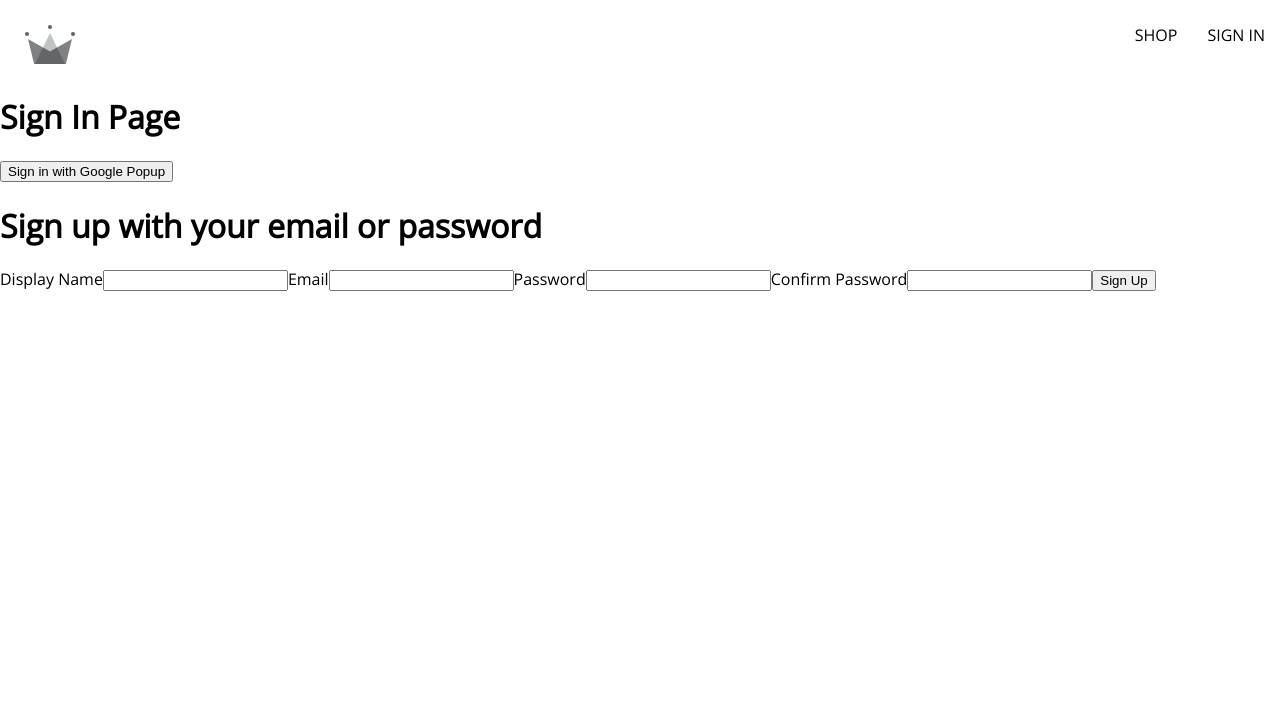
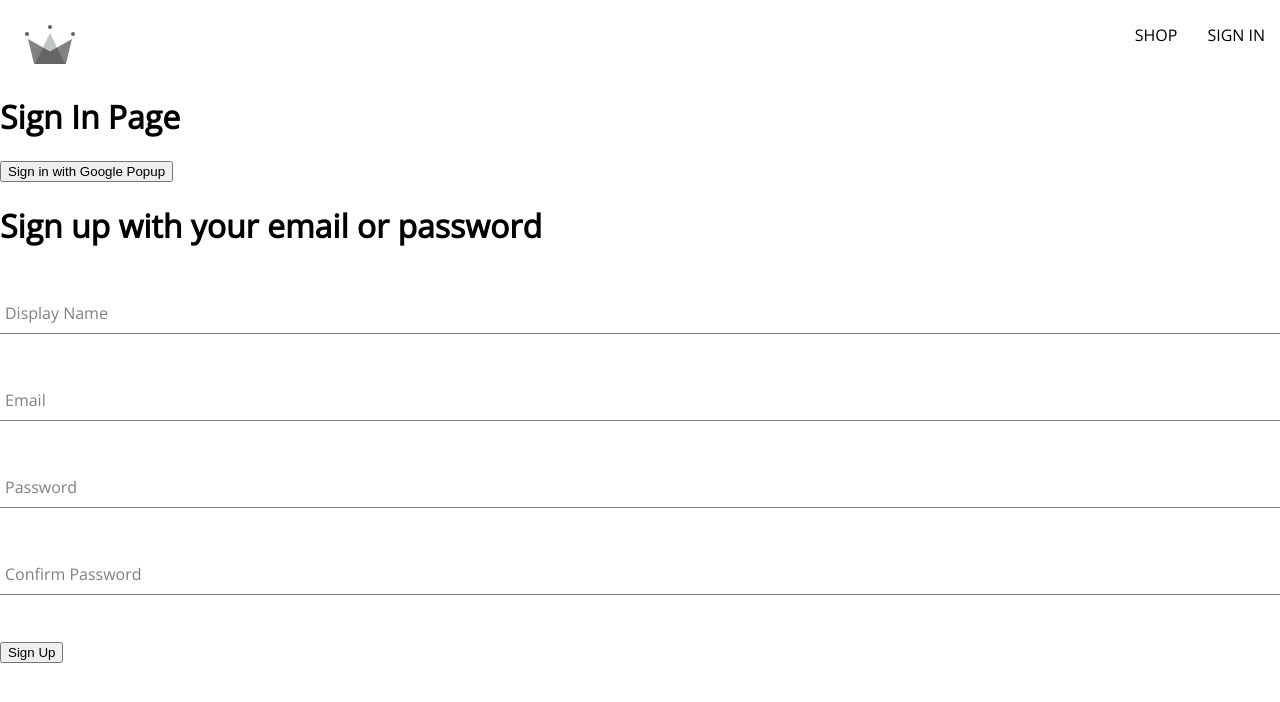
Before and after one commit to mcbrownc/penny-farthing-parts, a React (Create React App) app: page /sign-in in a window 1280 px wide. Shown: the top 702 px of the page. Built offline with nearby package versions, Linux system fonts and the light colour scheme.

Commit message:
added form-input component and styles

```diff
--- /dev/null
+++ b/src/components/form-input/form-input.component.jsx
@@ -0,0 +1,20 @@
+import './form-input.styles.scss'
+
+const FormInput = ({ label, ...otherProps }) => {
+  return (
+    <div className="group">
+      <input className="form-input" {...otherProps} />
+      {label && (
+        <label
+          className={`${
+            otherProps.value.length ? 'shrink' : ''
+          } form-input-label`}
+        >
+          {label}
+        </label>
+      )}
+    </div>
+  )
+}
+
+export default FormInput;
--- /dev/null
+++ b/src/components/form-input/form-input.styles.scss
@@ -0,0 +1,54 @@
+$sub-color: grey;
+$main-color: black;
+
+@mixin shrinkLabel {
+  top: -14px;
+  font-size: 12px;
+  color: $main-color;
+}
+
+.group {
+  position: relative;
+  margin: 45px 0;
+
+  .form-input {
+    background: none;
+    background-color: white;
+    color: $sub-color;
+    font-size: 18px;
+    padding: 10px 10px 10px 5px;
+    display: block;
+    width: 100%;
+    border: none;
+    border-radius: 0;
+    border-bottom: 1px solid $sub-color;
+    margin: 25px 0;
+
+    &:focus {
+      outline: none;
+    }
+
+    &:focus ~ .form-input-label {
+      @include shrinkLabel();
+    }
+  }
+
+  input[type='password'] {
+    letter-spacing: 0.3em;
+  }
+
+  .form-input-label {
+    color: $sub-color;
+    font-size: 16px;
+    font-weight: normal;
+    position: absolute;
+    pointer-events: none;
+    left: 5px;
+    top: 10px;
+    transition: 300ms ease all;
+
+    &.shrink {
+      @include shrinkLabel();
+    }
+  }
+}
--- a/src/components/sign-up-form/sign-up-form.component.jsx
+++ b/src/components/sign-up-form/sign-up-form.component.jsx
@@ -1,4 +1,6 @@
 import { useState } from 'react';
+
+import FormInput from '../form-input/form-input.component';
 
 import { createAuthUserWithEmailAndPassword, createUserDocumentFromAuth } from '../../utils/firebase/firebase.utils';
 
@@ -53,32 +55,32 @@
     <div>
       <h1>Sign up with your email or password</h1>
       <form onSubmit={handleSubmit}>
-        <label>Display Name</label>
-        <input
+        <FormInput
+          label="Display Name"
           type="text"
           onChange={handleChange}
           name="displayName"
           value={displayName}
           required
         />
-        <label>Email</label>
-        <input
+        <FormInput
+          label="Email"
           type="email"
           onChange={handleChange}
           name="email"
           value={email}
           required
         />
-        <label>Password</label>
-        <input
+        <FormInput
+          label="Password"
           type="password"
           onChange={handleChange}
           name="password"
           value={password}
           required
         />
-        <label>Confirm Password</label>
-        <input
+        <FormInput
+          label="Confirm Password"
           type="password"
           onChange={handleChange}
           name="confirmPassword"
```
